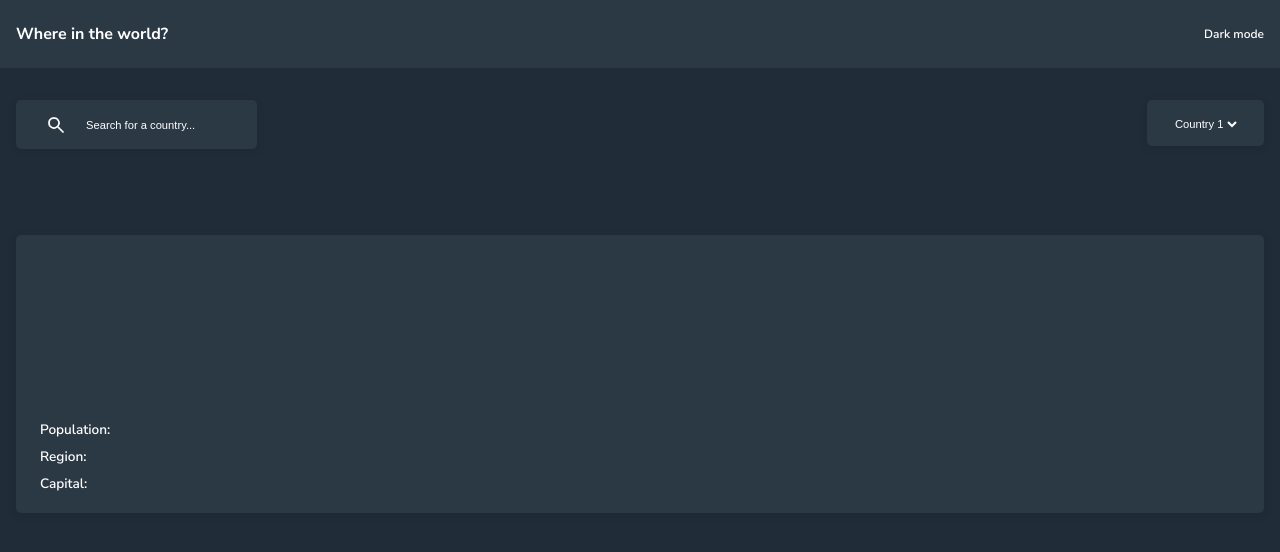
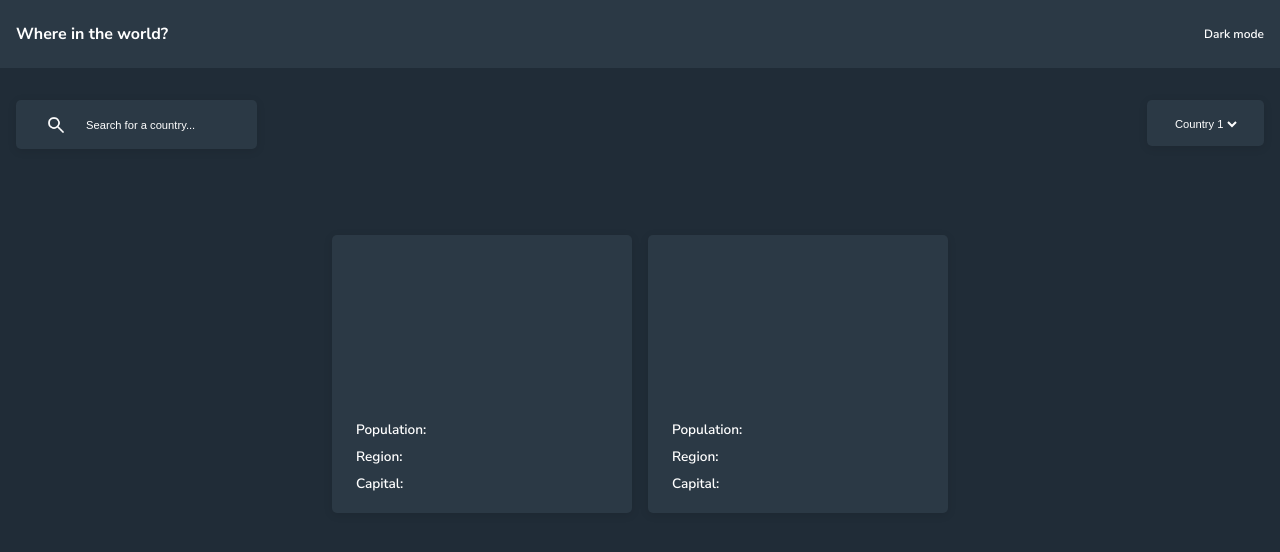
Before and after one commit to Mario-Florio/countries, a React (Create React App) app: page / in a window 1280 px wide. Shown: the top 552 px of the page. Built offline with nearby package versions, Linux system fonts and the light colour scheme; the HTML template or start-up script is replaced by a standard one.

Commit message:
feat: add basic dashboard styling (flex wrap)

```diff
--- a/src/Components/Main/Card/Card.css
+++ b/src/Components/Main/Card/Card.css
@@ -1,6 +1,7 @@
 
 .card {
     background-color: hsl(209, 23%, 22%);
+    min-width: 300px;
     border-radius: 5px;
     box-shadow: 0px 2px 10px rgba(0, 0, 0, 0.099);
 }
--- a/src/Components/Main/Main.css
+++ b/src/Components/Main/Main.css
@@ -1,7 +1,7 @@
 
 main {
     background-color: hsl(207, 26%, 17%);
-    height: 100vh;
+    min-height: 100vh;
     padding: 2rem 1rem;
 }
 
--- a/src/Components/Main/Main.js
+++ b/src/Components/Main/Main.js
@@ -16,7 +16,17 @@ function Main() {
                 <SearchBar/>
                 <SelectRegion/>
             </div>
-            <Card/>
+            <div
+                style={{
+                    display: "flex",
+                    justifyContent: "center",
+                    flexWrap: "wrap",
+                    gap: "1rem",
+                }}
+            >
+                <Card/>
+                <Card/>
+            </div>
         </main>
     );
 }
```
